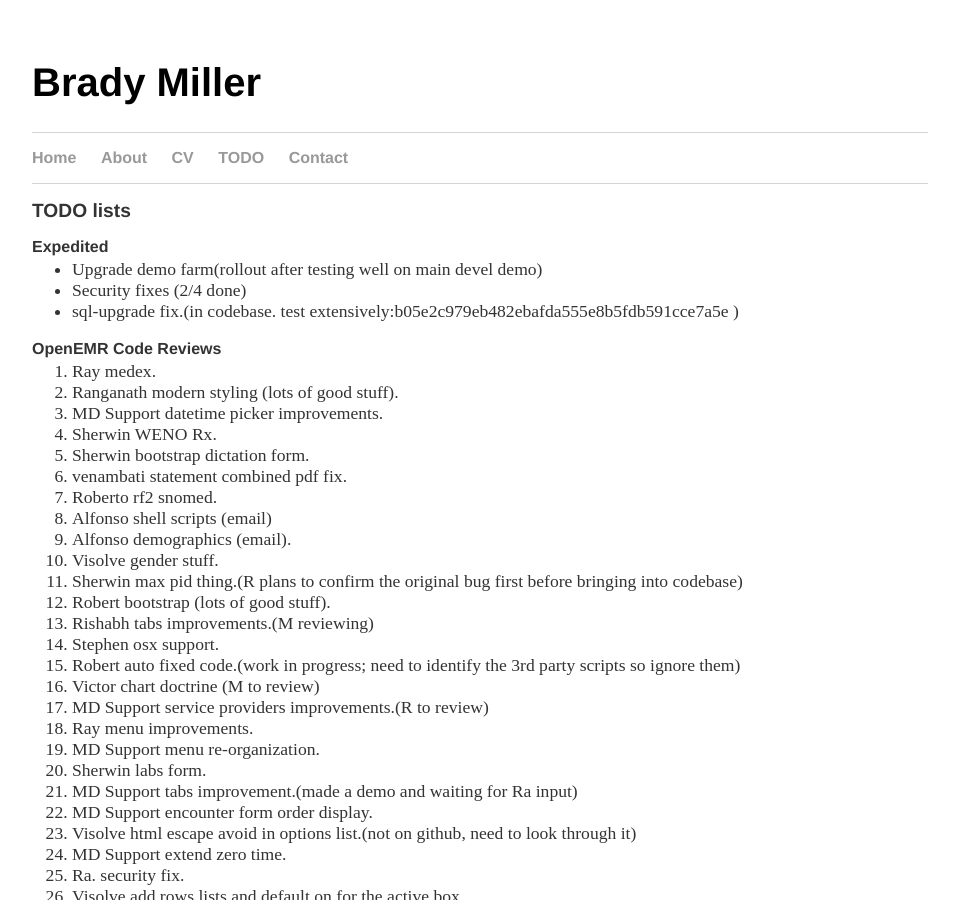
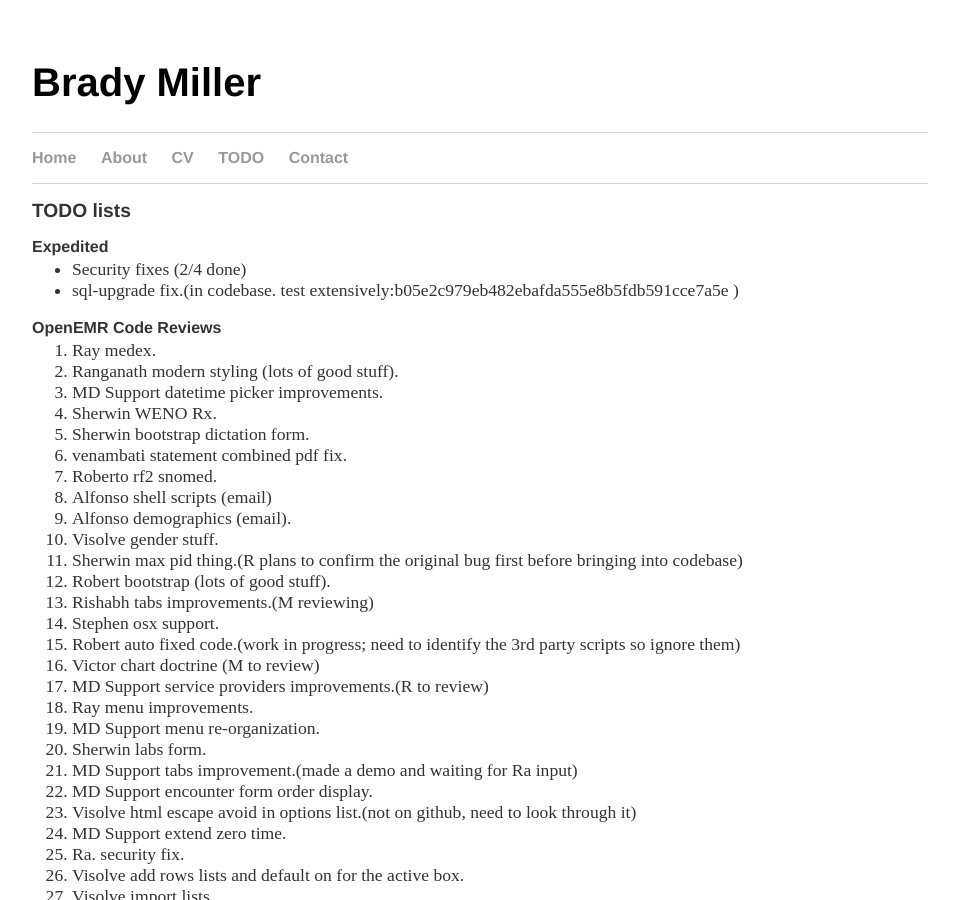
Before and after one commit to bradymiller/bradymiller.github.io, a Jekyll site: the page built from todo/index.md, in a window 1280 px wide and 900 px high. Shown: the whole window, without its empty margins (160-1119 px from the left). Built offline with Jekyll 4.4.1, drawn with Linux system fonts in a browser that asks for light colours; our own code applies the rules of GitHub Pages for plain Markdown files.

Commit message:
Update index.md

```diff
--- a/todo/index.md
+++ b/todo/index.md
@@ -4,7 +4,6 @@
 ## TODO lists
 
 ### Expedited
-* Upgrade demo farm(rollout after testing well on main devel demo)
 * Security fixes (2/4 done)
 * sql-upgrade fix.(in codebase. test extensively:b05e2c979eb482ebafda555e8b5fdb591cce7a5e )
 
```
